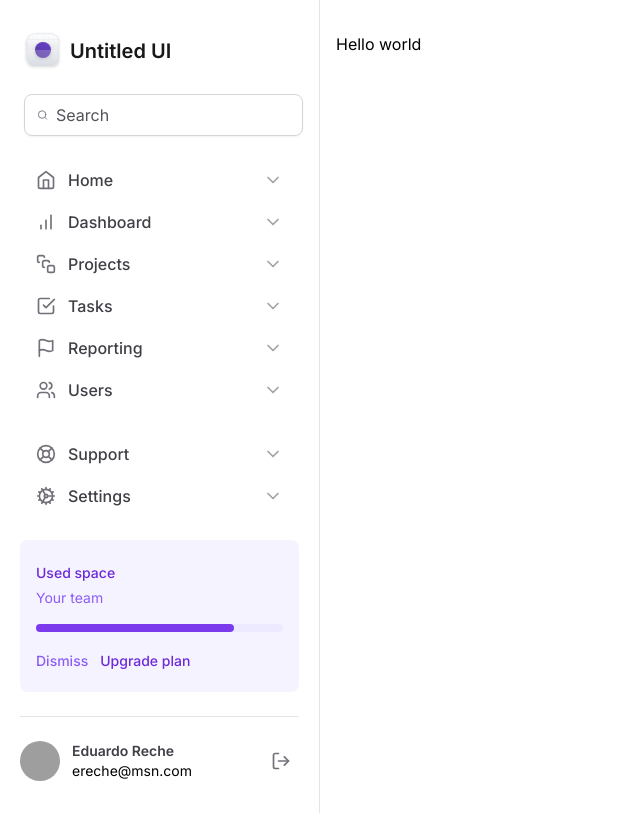
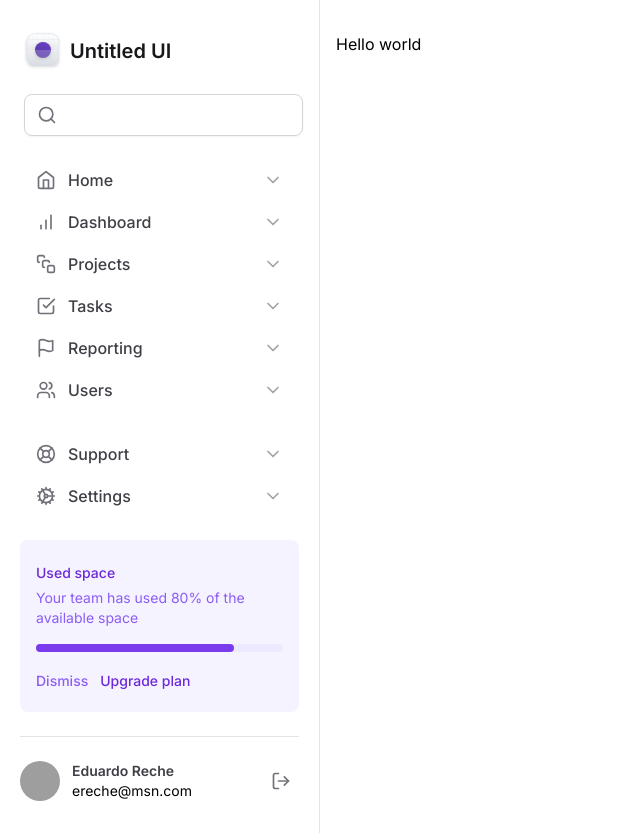
Before and after one commit to eduardoreche/tailwind-mastering, a Next.js app: page / in a window 1280 px wide. Shown: the whole page, without its empty margins (0-640 px from the left). Built offline with nearby package versions, Linux system fonts and the light colour scheme; grey boxes are pictures that could not be loaded.

Commit message:
composed input component

```diff
--- /dev/null
+++ b/src/app/components/Input.tsx
@@ -0,0 +1,36 @@
+import { ComponentProps } from 'react'
+
+type InputPrefixProps = ComponentProps<'div'>
+
+function InputPrefix(props: InputPrefixProps) {
+  return <div {...props} />
+}
+
+type InputControlProps = ComponentProps<'input'>
+
+function InputControl(props: InputControlProps) {
+  return (
+    <input
+      type="text"
+      className="flex-1 border-0 bg-transparent p-0 text-zinc-900 placeholder-zinc-600"
+      {...props}
+    />
+  )
+}
+
+type InputRootProps = ComponentProps<'div'>
+
+function InputRoot(props: InputRootProps) {
+  return (
+    <div
+      className=" mx-1 flex w-full items-center gap-2 rounded-lg border border-zinc-300 px-3 py-2 shadow-sm"
+      {...props}
+    />
+  )
+}
+
+export const Input = {
+  Prefix: InputPrefix,
+  Control: InputControl,
+  Root: InputRoot,
+}
--- a/src/app/components/Sidebar/UsedSpaceWidget.tsx
+++ b/src/app/components/Sidebar/UsedSpaceWidget.tsx
@@ -5,7 +5,9 @@
         <span className="text-sm/5 font-medium text-violet-700">
           Used space
         </span>
-        <p className="text-sm/5 text-violet-500">Your team</p>
+        <p className="text-sm/5 text-violet-500">
+          Your team has used 80% of the available space
+        </p>
       </div>
       <div className="h-2 rounded-full bg-violet-100">
         <div className="h-2 w-4/5 rounded-full bg-violet-600" />
--- a/src/app/components/Sidebar/index.tsx
+++ b/src/app/components/Sidebar/index.tsx
@@ -14,20 +14,19 @@
 import { NavItem } from './NavItem'
 import { UsedSpacedWidget } from './UsedSpaceWidget'
 import { Profile } from './Profile'
+import { Input } from '../Input'
 
 export function Sidebar() {
   return (
     <aside className="flex flex-col gap-6 border-r border-zinc-200 px-5 py-8">
       <Logo />
 
-      <div className=" mx-1 flex w-full items-center gap-2 rounded-lg border border-zinc-300 px-3 py-2 shadow-sm">
-        <Search className="h-5 w-5 text-zinc-500" />
-        <input
-          type="text"
-          className="flex-1 border-0 bg-transparent p-0 text-zinc-900 placeholder-zinc-600"
-          placeholder="Search"
-        />
-      </div>
+      <Input.Root>
+        <Input.Prefix>
+          <Search className="h-5 w-5 text-zinc-500" />
+        </Input.Prefix>
+        <Input.Control />
+      </Input.Root>
 
       <nav className="space-y-0.5">
         <NavItem title="Home" icon={Home} />
```
